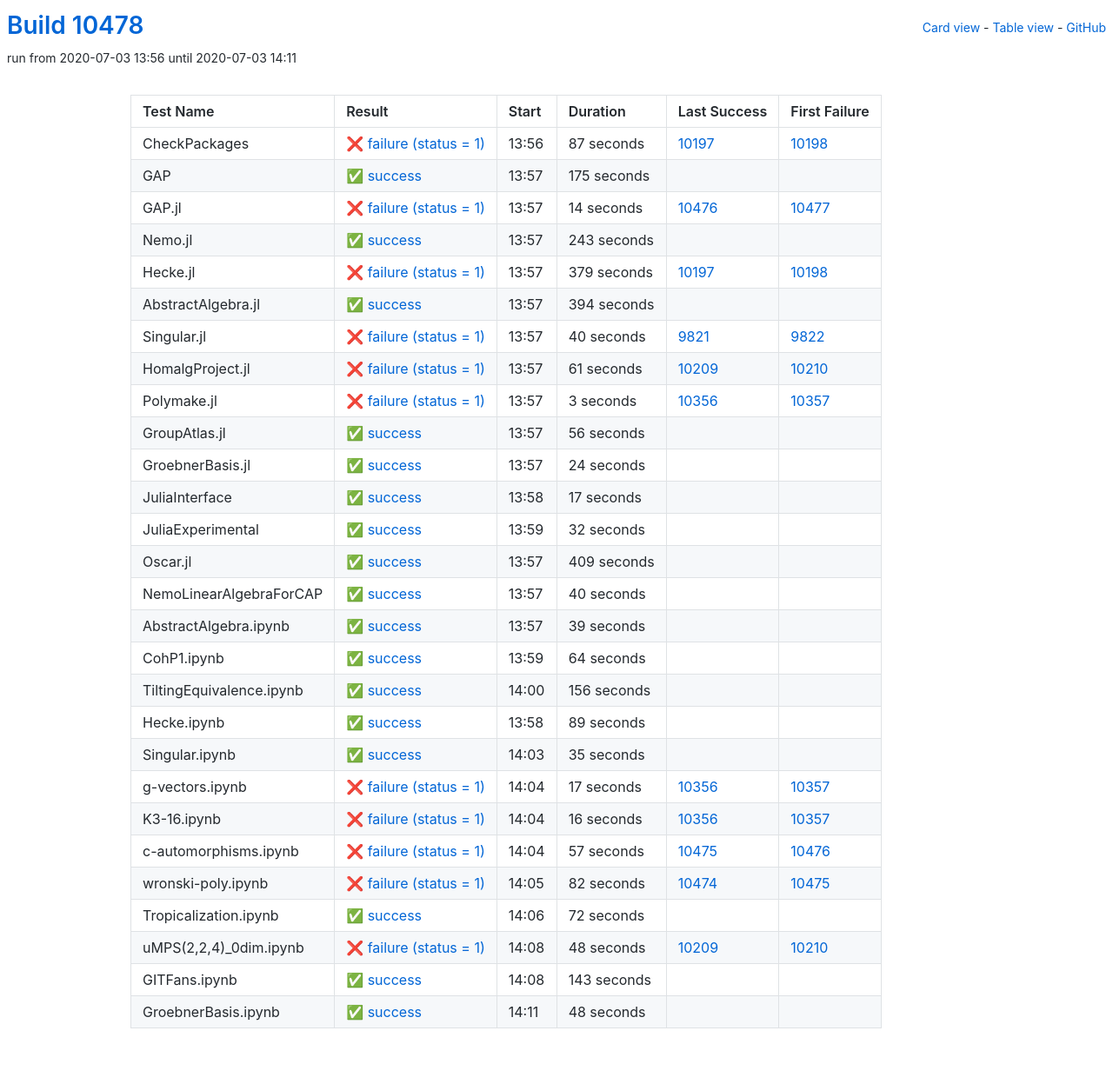
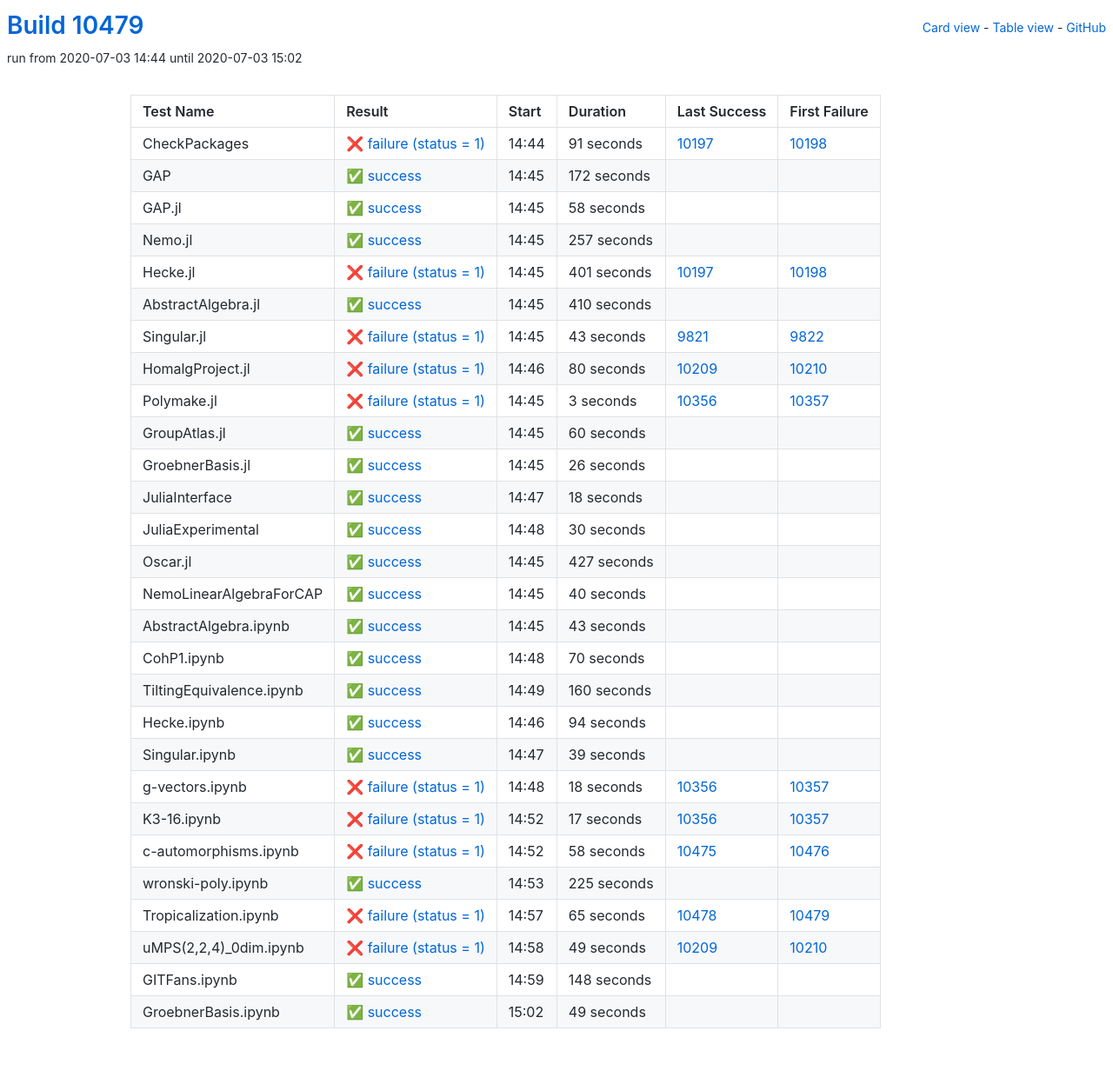
Before and after one commit to oscar-system/oscar-ci-status, a Jekyll site: the page built from table.html, in a window 1280 px wide. Shown: the whole page at 87% size. Built offline with Jekyll 4.4.1, drawn with Linux system fonts in a browser that asks for light colours.

Commit message:
Build #10479

```diff
--- a/_data/ci.yml
+++ b/_data/ci.yml
@@ -1,6 +1,6 @@
 ---
-build: 10478
-build_url: https://oscarci.mathematik.uni-kl.de/job/oscar/10478/
+build: 10479
+build_url: https://oscarci.mathematik.uni-kl.de/job/oscar/10479/
 job: oscar
 organization: oscar-system
 repo: oscar-ci-status
@@ -8,104 +8,104 @@
 tests:
 - name: CheckPackages
   id: checkpackages
-  log: https://oscarci.mathematik.uni-kl.de/job/oscar/10478/artifact/logs/build-10478/CheckPackages.log
-  start: 2020-07-03 13:56
+  log: https://oscarci.mathematik.uni-kl.de/job/oscar/10479/artifact/logs/build-10479/CheckPackages.log
+  start: 2020-07-03 14:44
   success: false
   exitcode: 1
   status: failure
-  duration: 87
+  duration: 91
   last_success: 10197
   last_success_url: https://oscarci.mathematik.uni-kl.de/job/oscar/10197/
   first_failure: 10198
   first_failure_url: https://oscarci.mathematik.uni-kl.de/job/oscar/10198/
 - name: GAP
   id: gap
-  log: https://oscarci.mathematik.uni-kl.de/job/oscar/10478/artifact/logs/build-10478/GAP.log
-  start: 2020-07-03 13:57
+  log: https://oscarci.mathematik.uni-kl.de/job/oscar/10479/artifact/logs/build-10479/GAP.log
+  start: 2020-07-03 14:45
   success: true
   exitcode: 0
   status: success
-  duration: 175
+  duration: 172
   last_success: false
   last_success_url:
   first_failure: false
   first_failure_url:
 - name: GAP.jl
   id: gap-jl
-  log: https://oscarci.mathematik.uni-kl.de/job/oscar/10478/artifact/logs/build-10478/GAP.jl.log
-  start: 2020-07-03 13:57
-  success: false
-  exitcode: 1
-  status: failure
-  duration: 14
-  last_success: 10476
-  last_success_url: https://oscarci.mathematik.uni-kl.de/job/oscar/10476/
-  first_failure: 10477
-  first_failure_url: https://oscarci.mathematik.uni-kl.de/job/oscar/10477/
-- name: Nemo.jl
-  id: nemo-jl
-  log: https://oscarci.mathematik.uni-kl.de/job/oscar/10478/artifact/logs/build-10478/Nemo.jl.log
-  start: 2020-07-03 13:57
+  log: https://oscarci.mathematik.uni-kl.de/job/oscar/10479/artifact/logs/build-10479/GAP.jl.log
+  start: 2020-07-03 14:45
   success: true
   exitcode: 0
   status: success
-  duration: 243
+  duration: 58
+  last_success: false
+  last_success_url:
+  first_failure: false
+  first_failure_url:
+- name: Nemo.jl
+  id: nemo-jl
+  log: https://oscarci.mathematik.uni-kl.de/job/oscar/10479/artifact/logs/build-10479/Nemo.jl.log
+  start: 2020-07-03 14:45
+  success: true
+  exitcode: 0
+  status: success
+  duration: 257
   last_success: false
   last_success_url:
   first_failure: false
   first_failure_url:
 - name: Hecke.jl
   id: hecke-jl
-  log: https://oscarci.mathematik.uni-kl.de/job/oscar/10478/artifact/logs/build-10478/Hecke.jl.log
-  start: 2020-07-03 13:57
+  log: https://oscarci.mathematik.uni-kl.de/job/oscar/10479/artifact/logs/build-10479/Hecke.jl.log
+  start: 2020-07-03 14:45
   success: false
   exitcode: 1
   status: failure
-  duration: 379
+  duration: 401
   last_success: 10197
   last_success_url: https://oscarci.mathematik.uni-kl.de/job/oscar/10197/
   first_failure: 10198
   first_failure_url: https://oscarci.mathematik.uni-kl.de/job/oscar/10198/
 - name: AbstractAlgebra.jl
   id: abstractalgebra-jl
-  log: https://oscarci.mathematik.uni-kl.de/job/oscar/10478/artifact/logs/build-10478/AbstractAlgebra.jl.log
-  start: 2020-07-03 13:57
+  log: https://oscarci.mathematik.uni-kl.de/job/oscar/10479/artifact/logs/build-10479/AbstractAlgebra.jl.log
+  start: 2020-07-03 14:45
   success: true
   exitcode: 0
   status: success
-  duration: 394
+  duration: 410
   last_success: false
   last_success_url:
   first_failure: false
   first_failure_url:
 - name: Singular.jl
   id: singular-jl
-  log: https://oscarci.mathematik.uni-kl.de/job/oscar/10478/artifact/logs/build-10478/Singular.jl.log
-  start: 2020-07-03 13:57
+  log: https://oscarci.mathematik.uni-kl.de/job/oscar/10479/artifact/logs/build-10479/Singular.jl.log
+  start: 2020-07-03 14:45
   success: false
   exitcode: 1
   status: failure
-  duration: 40
+  duration: 43
   last_success: 9821
   last_success_url: https://oscarci.mathematik.uni-kl.de/job/oscar/9821/
   first_failure: 9822
   first_failure_url: https://oscarci.mathematik.uni-kl.de/job/oscar/9822/
 - name: HomalgProject.jl
   id: homalgproject-jl
-  log: https://oscarci.mathematik.uni-kl.de/job/oscar/10478/artifact/logs/build-10478/HomalgProject.jl.log
-  start: 2020-07-03 13:57
+  log: https://oscarci.mathematik.uni-kl.de/job/oscar/10479/artifact/logs/build-10479/HomalgProject.jl.log
+  start: 2020-07-03 14:46
   success: false
   exitcode: 1
   status: failure
-  duration: 61
+  duration: 80
   last_success: 10209
   last_success_url: https://oscarci.mathematik.uni-kl.de/job/oscar/10209/
   first_failure: 10210
   first_failure_url: https://oscarci.mathematik.uni-kl.de/job/oscar/10210/
 - name: Polymake.jl
   id: polymake-jl
-  log: https://oscarci.mathematik.uni-kl.de/job/oscar/10478/artifact/logs/build-10478/Polymake.jl.log
-  start: 2020-07-03 13:57
+  log: https://oscarci.mathematik.uni-kl.de/job/oscar/10479/artifact/logs/build-10479/Polymake.jl.log
+  start: 2020-07-03 14:45
   success: false
   exitcode: 1
   status: failure
@@ -116,68 +116,68 @@
   first_failure_url: https://oscarci.mathematik.uni-kl.de/job/oscar/10357/
 - name: GroupAtlas.jl
   id: groupatlas-jl
-  log: https://oscarci.mathematik.uni-kl.de/job/oscar/10478/artifact/logs/build-10478/GroupAtlas.jl.log
-  start: 2020-07-03 13:57
+  log: https://oscarci.mathematik.uni-kl.de/job/oscar/10479/artifact/logs/build-10479/GroupAtlas.jl.log
+  start: 2020-07-03 14:45
   success: true
   exitcode: 0
   status: success
-  duration: 56
+  duration: 60
   last_success: false
   last_success_url:
   first_failure: false
   first_failure_url:
 - name: GroebnerBasis.jl
   id: groebnerbasis-jl
-  log: https://oscarci.mathematik.uni-kl.de/job/oscar/10478/artifact/logs/build-10478/GroebnerBasis.jl.log
-  start: 2020-07-03 13:57
+  log: https://oscarci.mathematik.uni-kl.de/job/oscar/10479/artifact/logs/build-10479/GroebnerBasis.jl.log
+  start: 2020-07-03 14:45
   success: true
   exitcode: 0
   status: success
-  duration: 24
+  duration: 26
   last_success: false
   last_success_url:
   first_failure: false
   first_failure_url:
 - name: JuliaInterface
   id: juliainterface
-  log: https://oscarci.mathematik.uni-kl.de/job/oscar/10478/artifact/logs/build-10478/JuliaInterface.log
-  start: 2020-07-03 13:58
+  log: https://oscarci.mathematik.uni-kl.de/job/oscar/10479/artifact/logs/build-10479/JuliaInterface.log
+  start: 2020-07-03 14:47
   success: true
   exitcode: 0
   status: success
-  duration: 17
+  duration: 18
   last_success: false
   last_success_url:
   first_failure: false
   first_failure_url:
 - name: JuliaExperimental
   id: juliaexperimental
-  log: https://oscarci.mathematik.uni-kl.de/job/oscar/10478/artifact/logs/build-10478/JuliaExperimental.log
-  start: 2020-07-03 13:59
+  log: https://oscarci.mathematik.uni-kl.de/job/oscar/10479/artifact/logs/build-10479/JuliaExperimental.log
+  start: 2020-07-03 14:48
   success: true
   exitcode: 0
   status: success
-  duration: 32
+  duration: 30
   last_success: false
   last_success_url:
   first_failure: false
   first_failure_url:
 - name: Oscar.jl
   id: oscar-jl
-  log: https://oscarci.mathematik.uni-kl.de/job/oscar/10478/artifact/logs/build-10478/Oscar.jl.log
-  start: 2020-07-03 13:57
+  log: https://oscarci.mathematik.uni-kl.de/job/oscar/10479/artifact/logs/build-10479/Oscar.jl.log
+  start: 2020-07-03 14:45
   success: true
   exitcode: 0
   status: success
-  duration: 409
+  duration: 427
   last_success: false
   last_success_url:
   first_failure: false
   first_failure_url:
 - name: NemoLinearAlgebraForCAP
   id: nemolinearalgebraforcap
-  log: https://oscarci.mathematik.uni-kl.de/job/oscar/10478/artifact/logs/build-10478/NemoLinearAlgebraForCAP.log
-  start: 2020-07-03 13:57
+  log: https://oscarci.mathematik.uni-kl.de/job/oscar/10479/artifact/logs/build-10479/NemoLinearAlgebraForCAP.log
+  start: 2020-07-03 14:45
   success: true
   exitcode: 0
   status: success
@@ -188,8 +188,56 @@
   first_failure_url:
 - name: AbstractAlgebra.ipynb
   id: abstractalgebra-ipynb
-  log: https://oscarci.mathematik.uni-kl.de/job/oscar/10478/artifact/logs/build-10478/AbstractAlgebra.ipynb.log
-  start: 2020-07-03 13:57
+  log: https://oscarci.mathematik.uni-kl.de/job/oscar/10479/artifact/logs/build-10479/AbstractAlgebra.ipynb.log
+  start: 2020-07-03 14:45
+  success: true
+  exitcode: 0
+  status: success
+  duration: 43
+  last_success: false
+  last_success_url:
+  first_failure: false
+  first_failure_url:
+- name: CohP1.ipynb
+  id: cohp1-ipynb
+  log: https://oscarci.mathematik.uni-kl.de/job/oscar/10479/artifact/logs/build-10479/CohP1.ipynb.log
+  start: 2020-07-03 14:48
+  success: true
+  exitcode: 0
+  status: success
+  duration: 70
+  last_success: false
+  last_success_url:
+  first_failure: false
+  first_failure_url:
+- name: TiltingEquivalence.ipynb
+  id: tiltingequivalence-ipynb
+  log: https://oscarci.mathematik.uni-kl.de/job/oscar/10479/artifact/logs/build-10479/TiltingEquivalence.ipynb.log
+  start: 2020-07-03 14:49
+  success: true
+  exitcode: 0
+  status: success
+  duration: 160
+  last_success: false
+  last_success_url:
+  first_failure: false
+  first_failure_url:
+- name: Hecke.ipynb
+  id: hecke-ipynb
+  log: https://oscarci.mathematik.uni-kl.de/job/oscar/10479/artifact/logs/build-10479/Hecke.ipynb.log
+  start: 2020-07-03 14:46
+  success: true
+  exitcode: 0
+  status: success
+  duration: 94
+  last_success: false
+  last_success_url:
+  first_failure: false
+  first_failure_url:
+- name: Singular.ipynb
+  id: singular-ipynb
+  log: https://oscarci.mathematik.uni-kl.de/job/oscar/10479/artifact/logs/build-10479/Singular.ipynb.log
+  start: 2020-07-03 14:47
   success: true
   exitcode: 0
   status: success
@@ -198,58 +246,22 @@
   last_success_url:
   first_failure: false
   first_failure_url:
-- name: CohP1.ipynb
-  id: cohp1-ipynb
-  log: https://oscarci.mathematik.uni-kl.de/job/oscar/10478/artifact/logs/build-10478/CohP1.ipynb.log
-  start: 2020-07-03 13:59
-  success: true
-  exitcode: 0
-  status: success
-  duration: 64
-  last_success: false
-  last_success_url:
-  first_failure: false
-  first_failure_url:
-- name: TiltingEquivalence.ipynb
-  id: tiltingequivalence-ipynb
-  log: https://oscarci.mathematik.uni-kl.de/job/oscar/10478/artifact/logs/build-10478/TiltingEquivalence.ipynb.log
-  start: 2020-07-03 14:00
-  success: true
-  exitcode: 0
-  status: success
-  duration: 156
-  last_success: false
-  last_success_url:
-  first_failure: false
-  first_failure_url:
-- name: Hecke.ipynb
-  id: hecke-ipynb
-  log: https://oscarci.mathematik.uni-kl.de/job/oscar/10478/artifact/logs/build-10478/Hecke.ipynb.log
-  start: 2020-07-03 13:58
-  success: true
-  exitcode: 0
-  status: success
-  duration: 89
-  last_success: false
-  last_success_url:
-  first_failure: false
-  first_failure_url:
-- name: Singular.ipynb
-  id: singular-ipynb
-  log: https://oscarci.mathematik.uni-kl.de/job/oscar/10478/artifact/logs/build-10478/Singular.ipynb.log
-  start: 2020-07-03 14:03
-  success: true
-  exitcode: 0
-  status: success
-  duration: 35
-  last_success: false
-  last_success_url:
-  first_failure: false
-  first_failure_url:
 - name: g-vectors.ipynb
   id: g-vectors-ipynb
-  log: https://oscarci.mathematik.uni-kl.de/job/oscar/10478/artifact/logs/build-10478/g-vectors.ipynb.log
-  start: 2020-07-03 14:04
+  log: https://oscarci.mathematik.uni-kl.de/job/oscar/10479/artifact/logs/build-10479/g-vectors.ipynb.log
+  start: 2020-07-03 14:48
+  success: false
+  exitcode: 1
+  status: failure
+  duration: 18
+  last_success: 10356
+  last_success_url: https://oscarci.mathematik.uni-kl.de/job/oscar/10356/
+  first_failure: 10357
+  first_failure_url: https://oscarci.mathematik.uni-kl.de/job/oscar/10357/
+- name: K3-16.ipynb
+  id: k3-16-ipynb
+  log: https://oscarci.mathematik.uni-kl.de/job/oscar/10479/artifact/logs/build-10479/K3-16.ipynb.log
+  start: 2020-07-03 14:52
   success: false
   exitcode: 1
   status: failure
@@ -258,86 +270,74 @@
   last_success_url: https://oscarci.mathematik.uni-kl.de/job/oscar/10356/
   first_failure: 10357
   first_failure_url: https://oscarci.mathematik.uni-kl.de/job/oscar/10357/
-- name: K3-16.ipynb
-  id: k3-16-ipynb
-  log: https://oscarci.mathematik.uni-kl.de/job/oscar/10478/artifact/logs/build-10478/K3-16.ipynb.log
-  start: 2020-07-03 14:04
+- name: c-automorphisms.ipynb
+  id: c-automorphisms-ipynb
+  log: https://oscarci.mathematik.uni-kl.de/job/oscar/10479/artifact/logs/build-10479/c-automorphisms.ipynb.log
+  start: 2020-07-03 14:52
   success: false
   exitcode: 1
   status: failure
-  duration: 16
-  last_success: 10356
-  last_success_url: https://oscarci.mathematik.uni-kl.de/job/oscar/10356/
-  first_failure: 10357
-  first_failure_url: https://oscarci.mathematik.uni-kl.de/job/oscar/10357/
-- name: c-automorphisms.ipynb
-  id: c-automorphisms-ipynb
-  log: https://oscarci.mathematik.uni-kl.de/job/oscar/10478/artifact/logs/build-10478/c-automorphisms.ipynb.log
-  start: 2020-07-03 14:04
-  success: false
-  exitcode: 1
-  status: failure
-  duration: 57
+  duration: 58
   last_success: 10475
   last_success_url: https://oscarci.mathematik.uni-kl.de/job/oscar/10475/
   first_failure: 10476
   first_failure_url: https://oscarci.mathematik.uni-kl.de/job/oscar/10476/
 - name: wronski-poly.ipynb
   id: wronski-poly-ipynb
-  log: https://oscarci.mathematik.uni-kl.de/job/oscar/10478/artifact/logs/build-10478/wronski-poly.ipynb.log
-  start: 2020-07-03 14:05
-  success: false
-  exitcode: 1
-  status: failure
-  duration: 82
-  last_success: 10474
-  last_success_url: https://oscarci.mathematik.uni-kl.de/job/oscar/10474/
-  first_failure: 10475
-  first_failure_url: https://oscarci.mathematik.uni-kl.de/job/oscar/10475/
-- name: Tropicalization.ipynb
-  id: tropicalization-ipynb
-  log: https://oscarci.mathematik.uni-kl.de/job/oscar/10478/artifact/logs/build-10478/Tropicalization.ipynb.log
-  start: 2020-07-03 14:06
+  log: https://oscarci.mathematik.uni-kl.de/job/oscar/10479/artifact/logs/build-10479/wronski-poly.ipynb.log
+  start: 2020-07-03 14:53
   success: true
   exitcode: 0
   status: success
-  duration: 72
+  duration: 225
   last_success: false
   last_success_url:
   first_failure: false
   first_failure_url:
-- name: uMPS(2,2,4)_0dim.ipynb
-  id: umps-2-2-4-0dim-ipynb
-  log: https://oscarci.mathematik.uni-kl.de/job/oscar/10478/artifact/logs/build-10478/uMPS-2-2-4-_0dim.ipynb.log
-  start: 2020-07-03 14:08
+- name: Tropicalization.ipynb
+  id: tropicalization-ipynb
+  log: https://oscarci.mathematik.uni-kl.de/job/oscar/10479/artifact/logs/build-10479/Tropicalization.ipynb.log
+  start: 2020-07-03 14:57
   success: false
   exitcode: 1
   status: failure
-  duration: 48
+  duration: 65
+  last_success: 10478
+  last_success_url: https://oscarci.mathematik.uni-kl.de/job/oscar/10478/
+  first_failure: 10479
+  first_failure_url: https://oscarci.mathematik.uni-kl.de/job/oscar/10479/
+- name: uMPS(2,2,4)_0dim.ipynb
+  id: umps-2-2-4-0dim-ipynb
+  log: https://oscarci.mathematik.uni-kl.de/job/oscar/10479/artifact/logs/build-10479/uMPS-2-2-4-_0dim.ipynb.log
+  start: 2020-07-03 14:58
+  success: false
+  exitcode: 1
+  status: failure
+  duration: 49
   last_success: 10209
   last_success_url: https://oscarci.mathematik.uni-kl.de/job/oscar/10209/
   first_failure: 10210
   first_failure_url: https://oscarci.mathematik.uni-kl.de/job/oscar/10210/
 - name: GITFans.ipynb
   id: gitfans-ipynb
-  log: https://oscarci.mathematik.uni-kl.de/job/oscar/10478/artifact/logs/build-10478/GITFans.ipynb.log
-  start: 2020-07-03 14:08
+  log: https://oscarci.mathematik.uni-kl.de/job/oscar/10479/artifact/logs/build-10479/GITFans.ipynb.log
+  start: 2020-07-03 14:59
   success: true
   exitcode: 0
   status: success
-  duration: 143
+  duration: 148
   last_success: false
   last_success_url:
   first_failure: false
   first_failure_url:
 - name: GroebnerBasis.ipynb
   id: groebnerbasis-ipynb
-  log: https://oscarci.mathematik.uni-kl.de/job/oscar/10478/artifact/logs/build-10478/GroebnerBasis.ipynb.log
-  start: 2020-07-03 14:11
+  log: https://oscarci.mathematik.uni-kl.de/job/oscar/10479/artifact/logs/build-10479/GroebnerBasis.ipynb.log
+  start: 2020-07-03 15:02
   success: true
   exitcode: 0
   status: success
-  duration: 48
+  duration: 49
   last_success: false
   last_success_url:
   first_failure: false
```
Also changed, not shown: README.md.
